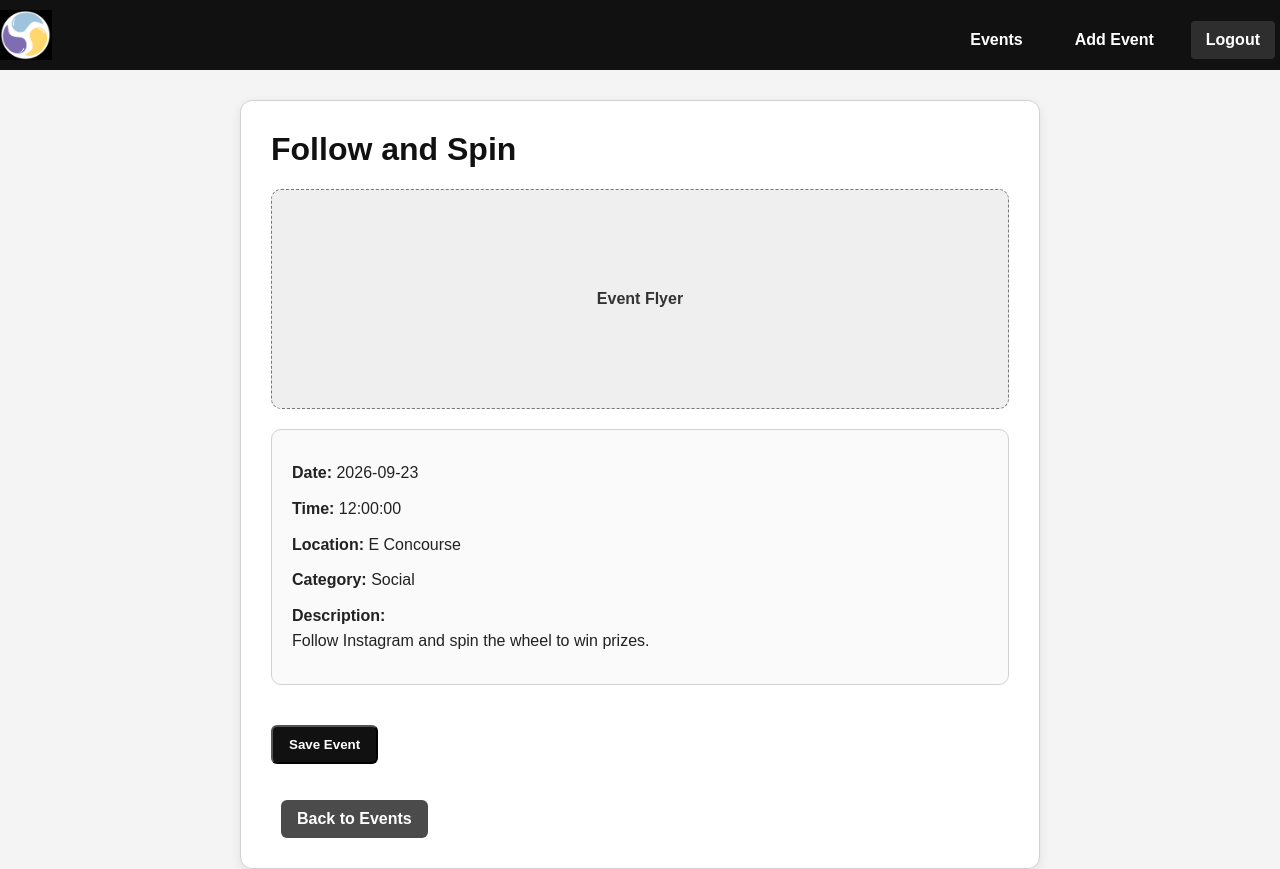
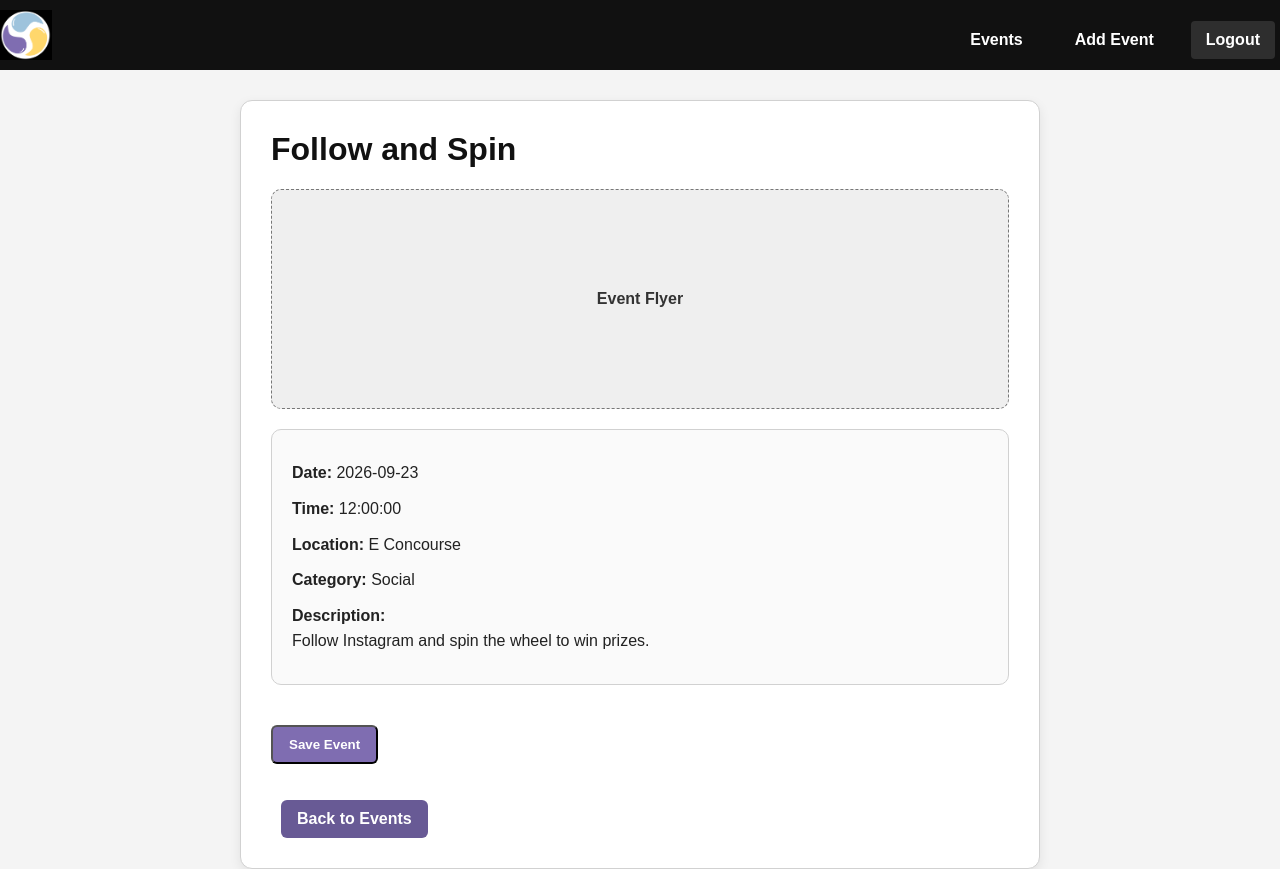
Before and after one commit to pranavrupani/Capstone-SWC-Student-Events-Webapp, a PHP site: page /event_details.php?event_id=1 in a window 1280 px wide. Run offline with PHP 8.4, Linux system fonts and the light colour scheme; a user stored in the database is signed in; data comes from the database, SQL or seed files in the repository.

Commit message:
Changed colour scheme to match logo
 Changed colour scheme to match logo #7f6db1 for the purple part of the logo

```diff
--- a/event_details.php
+++ b/event_details.php
@@ -55,17 +55,26 @@ if (isset($_GET['event_id'])) {
     <meta charset="UTF-8">
     <title>Event Details</title>
     <style>
+        :root {
+            --primary: #7f6db1;
+            --primary-dark: #685a95;
+            --nav-black: #111111;
+            --text: #111111;
+            --bg: #f4f4f4;
+            --white: #ffffff;
+        }
+
         body {
             font-family: Arial, sans-serif;
-            background: #f4f4f4;
+            background: var(--bg);
             margin: 0;
-            color: #111111;
+            color: var(--text);
         }
 
         .container {
             max-width: 800px;
             margin: 30px auto 0;
-            background: white;
+            background: var(--white);
             padding: 30px;
             border-radius: 12px;
             box-shadow: 0 4px 12px rgba(0,0,0,0.08);
@@ -74,7 +83,7 @@ if (isset($_GET['event_id'])) {
 
         h1 {
             margin-top: 0;
-            color: #111111;
+            color: var(--text);
         }
 
         .image-box {
@@ -119,8 +128,8 @@ if (isset($_GET['event_id'])) {
         .button {
             display: inline-block;
             margin-top: 20px;
-            background: #111111;
-            color: white;
+            background: var(--primary);
+            color: var(--white);
             padding: 10px 16px;
             border-radius: 6px;
             text-decoration: none;
@@ -128,7 +137,7 @@ if (isset($_GET['event_id'])) {
         }
 
         .button.secondary {
-            background: #4b4b4b;
+            background: var(--primary-dark);
             margin-left: 10px;
         }
 
@@ -139,17 +148,17 @@ if (isset($_GET['event_id'])) {
             font-weight: bold;
             border: 1px solid #bdbdbd;
             background: #eeeeee;
-            color: #111111;
+            color: var(--text);
         }
 
         .message.success {
             background: #eeeeee;
-            color: #111111;
+            color: var(--text);
         }
 
         .message.error {
             background: #eeeeee;
-            color: #111111;
+            color: var(--text);
         }
 
         form {
@@ -157,15 +166,15 @@ if (isset($_GET['event_id'])) {
         }
 
         .empty {
-            background: white;
+            background: var(--white);
             border: 1px solid #d1d1d1;
             border-radius: 8px;
             padding: 20px;
         }
 
         .topbar {
-            background: #111111;
-            color: white;
+            background: var(--nav-black);
+            color: var(--white);
             padding: 10px 0;
             position: relative;
             z-index: 1000;
@@ -188,7 +197,7 @@ if (isset($_GET['event_id'])) {
         }
 
         .nav a {
-            color: white;
+            color: var(--white);
             text-decoration: none;
             padding: 10px 15px;
             margin: 0 5px;
--- a/site_styles.php
+++ b/site_styles.php
@@ -3,6 +3,16 @@
 // This keeps the common styling in one place and reduces repeated inline CSS blocks.
 ?>
 <style>
+    :root {
+        --primary: #7f6db1;
+        --primary-dark: #685a95;
+        --primary-soft: rgba(127, 109, 177, 0.12);
+        --text: #111111;
+        --bg: #f4f4f4;
+        --white: #ffffff;
+        --nav-black: #111111;
+    }
+
     * {
         box-sizing: border-box;
     }
@@ -10,13 +20,13 @@
     body {
         margin: 0;
         font-family: Arial, sans-serif;
-        background: #f4f4f4;
-        color: #111111;
+        background: var(--bg);
+        color: var(--text);
     }
 
     .topbar {
-        background: #111111;
-        color: white;
+        background: var(--nav-black);
+        color: var(--white);
         padding: 16px 28px;
         display: flex;
         justify-content: space-between;
@@ -31,7 +41,7 @@
     }
 
     .brand a {
-        color: white;
+        color: var(--white);
         text-decoration: none;
         display: inline-flex;
         align-items: center;
@@ -50,7 +60,7 @@
     }
 
     .nav a {
-        color: white;
+        color: var(--white);
         text-decoration: none;
         padding: 8px 12px;
         border-radius: 6px;
```
Also changed, not shown: index.php (+16 -7 lines), login.php (+16 -8 lines).
